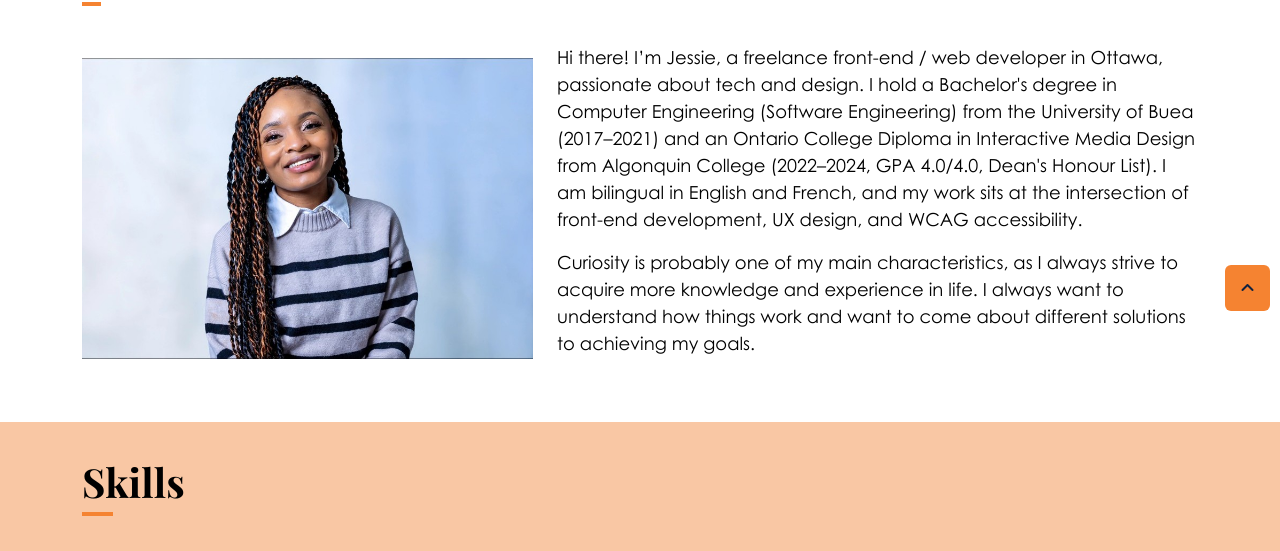
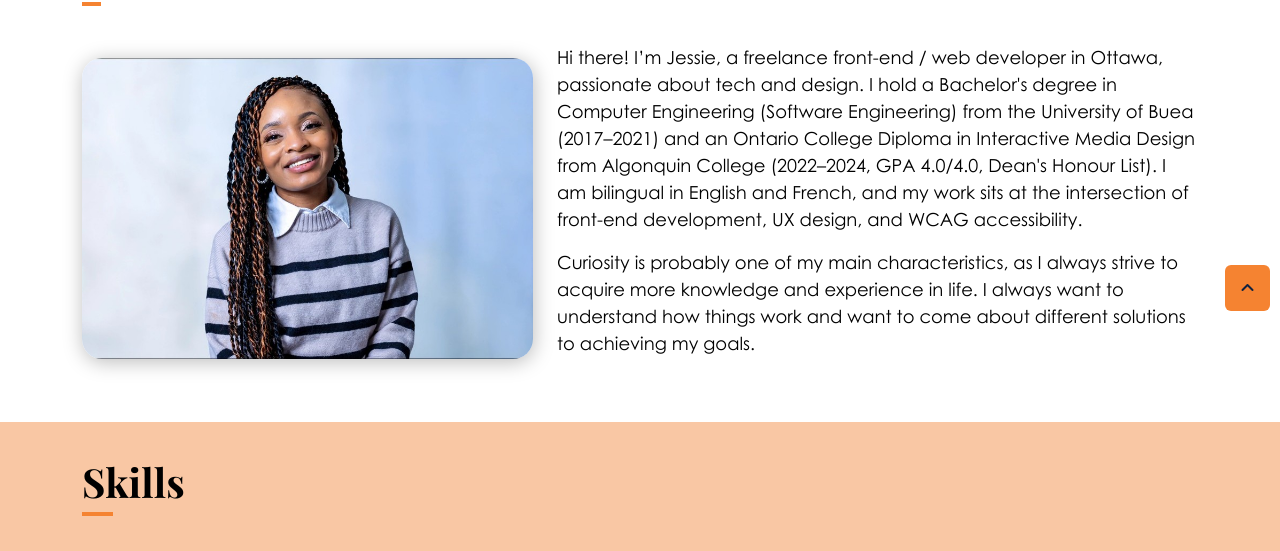
Before and after one commit to mbek0002/portfolio, a plain HTML site: page about.html in a window 1280 px wide. Shown: the part 469-1020 px from the top of the page. Drawn offline with nearby package versions, Linux system fonts and the light colour scheme.

Commit message:
Round About portrait corners with bio-img style

```diff
--- a/main.css
+++ b/main.css
@@ -265,6 +265,11 @@ h5{
 .project-slider .slider-item img{
     box-shadow: 1px 3px 20px #00000044;
     border-radius: 20px;
+}
+
+.bio-img{
+    border-radius: 20px;
+    box-shadow: 1px 3px 20px #00000044;
 }
 
 .cta-bg{
```
